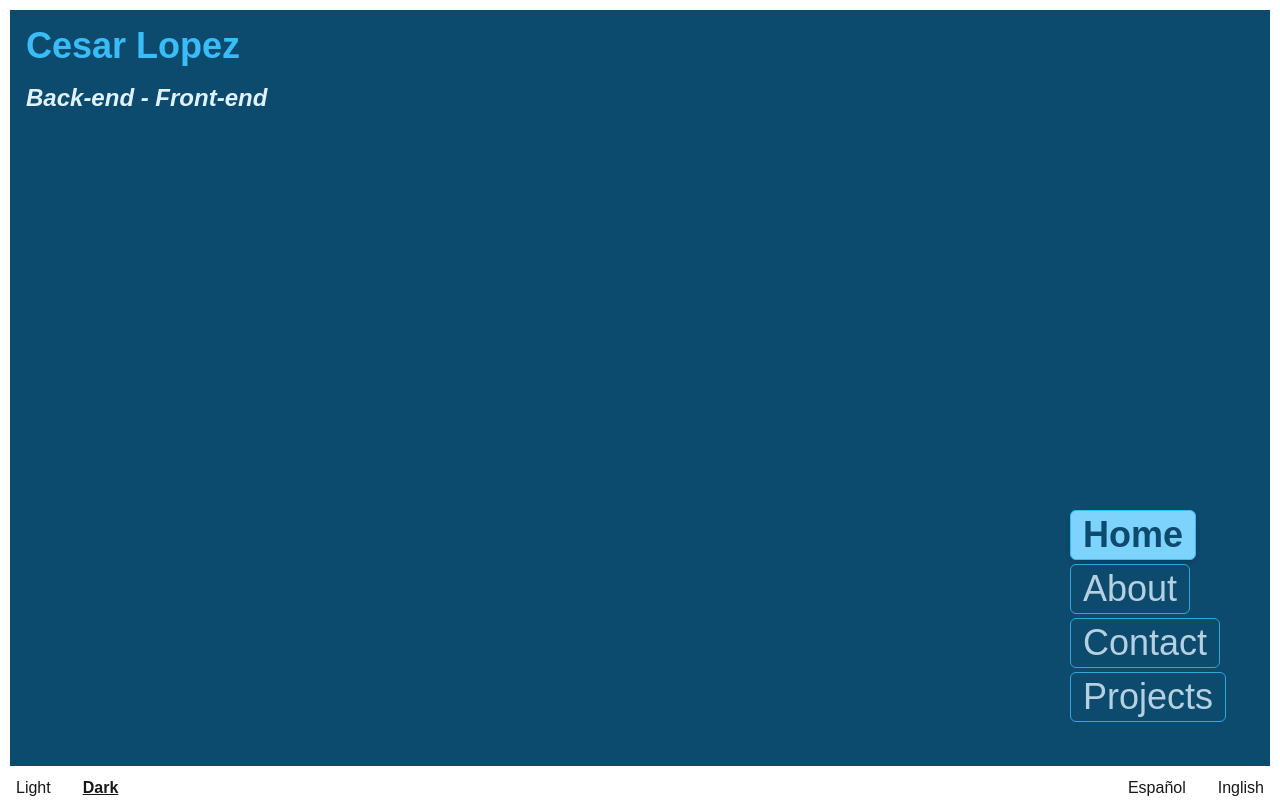
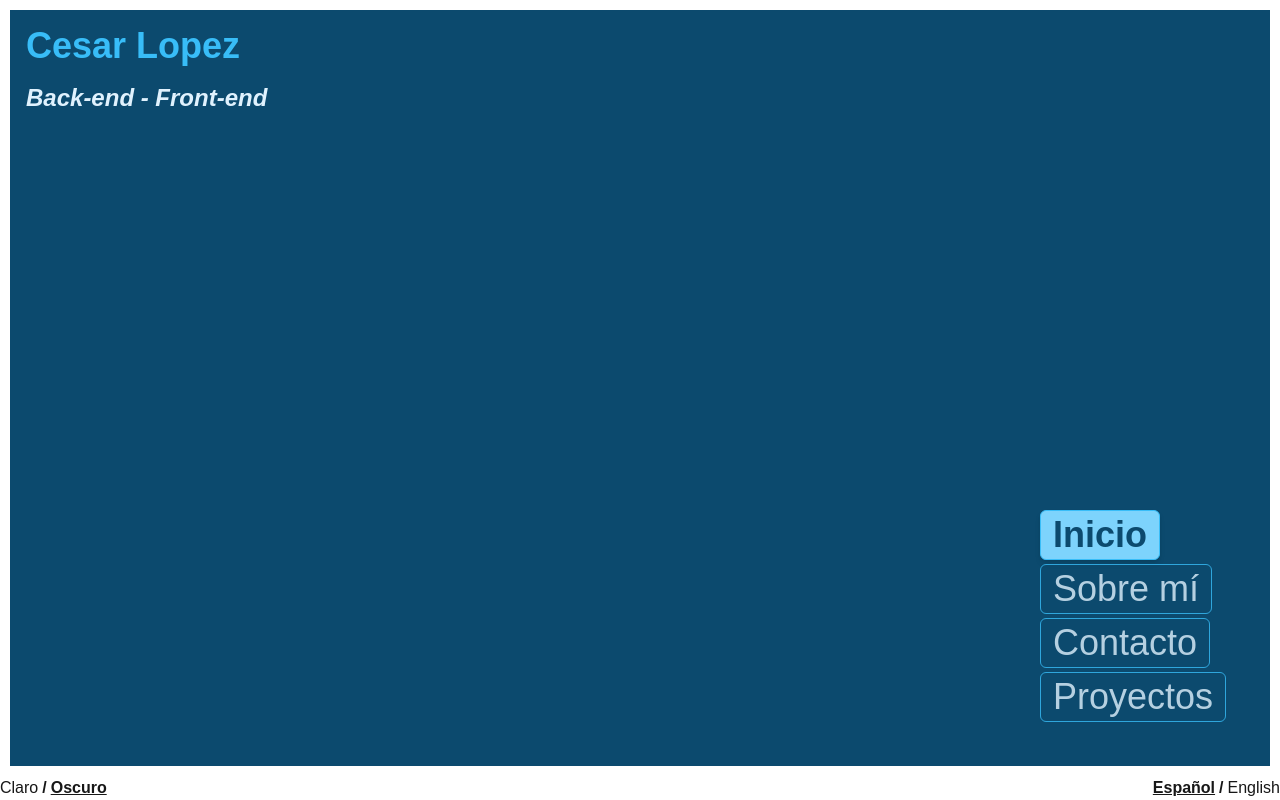
Before and after one commit to sibas1/Portfolio-cersar-lopez, a Next.js app in the folder my-portfolio/: page / in a window 1280 px wide. Built offline with nearby package versions, Linux system fonts and the light colour scheme.

Commit message:
add language buttons and translations

```diff
--- a/my-portfolio/src/app/page.tsx
+++ b/my-portfolio/src/app/page.tsx
@@ -3,28 +3,28 @@ import { palettes } from "@/styles/palettes";
 import React, { useState } from "react";
 import Navbar from "../components/Navbar/Navbar";
 import Section from "../components/Sections/Sections";
+import { LanguageProvider, useLanguage } from "@/context/LanguageContext";
 type SectionId = "home" | "about" | "projects" | "contact";
 
-const Page = () => {
+function PageContent() {
   const [mode, setMode] = useState<"dark" | "light">("dark");
   const [activeSection, setActiveSection] = useState<SectionId>("home");
+  const { language, setLanguage, t } = useLanguage();
 
   const currentPalette = palettes[mode][activeSection];
-
-  // Ya no necesitamos scroll automático porque las secciones se muestran/ocultan
 
   const handleLinkClick = (id: SectionId) => {
     setActiveSection(id);
   };
 
   return (
-    <div className="flex flex-col w-full min-h-screen max-h-screen">
+    <div className="flex flex-col w-full h-screen overflow-hidden">
       <div
         style={{
           backgroundColor: currentPalette.bg,
           color: currentPalette.text,
         }}
-        className="flex flex-col m-2 border-2 border-white min-h-[95vh] max-h-[95vh] transition-colors duration-1000 ease-in-out"
+        className="flex flex-col flex-1 m-2 border-2 border-white overflow-hidden transition-colors duration-1000 ease-in-out"
       >
         <div className="flex flex-col p-4 w-full">
           <h1
@@ -34,7 +34,7 @@ const Page = () => {
             Cesar Lopez
           </h1>
           <span className="items-start font-bold text-2xl italic">
-            Back-end - Front-end
+            {t.hero.subtitle}
           </span>
         </div>
         <div className="flex-1 transition-colors duration-1000 ease-in-out">
@@ -47,22 +47,22 @@ const Page = () => {
           />
           <Section
             id="about"
-            title="About Section"
-            content="This is the about section content."
+            title={t.sections.about.title}
+            content={t.sections.about.content}
             isVisible={activeSection === "about"}
             colors={palettes[mode].about}
           />
           <Section
             id="contact"
-            title="Contact Section"
-            content="This is the contact section content."
+            title={t.sections.contact.title}
+            content={t.sections.contact.content}
             isVisible={activeSection === "contact"}
             colors={palettes[mode].contact}
           />
           <Section
             id="projects"
-            title="Projects Section"
-            content="This is the projects section content."
+            title={t.sections.projects.title}
+            content={t.sections.projects.content}
             isVisible={activeSection === "projects"}
             colors={palettes[mode].projects}
           />
@@ -76,34 +76,49 @@ const Page = () => {
         </div>
       </div>
       <div className="flex flex-row justify-between items-center">
-        <div>
+        <div className="flex gap-1 items-baseline">
           <button
             type="button"
-            className={`mx-4 ${mode === "light" ? "font-bold underline" : ""}`}
+            className={`${mode === "light" ? "font-bold underline" : ""}`}
             onClick={() => setMode("light")}
           >
-            Light
+            {t.ui.light}
           </button>
-
+          <span className="font-bold">/</span>
           <button
             type="button"
-            className={`mx-4 ${mode === "dark" ? "font-bold underline" : ""}`}
+            className={`${mode === "dark" ? "font-bold underline" : ""}`}
             onClick={() => setMode("dark")}
           >
-            Dark
+            {t.ui.dark}
           </button>
         </div>
-        <div>
-          <button type="button" className="mx-4">
+        <div className="flex gap-1 items-baseline">
+          <button
+            type="button"
+            className={`${language === "es" ? "font-bold underline" : ""}`}
+            onClick={() => setLanguage("es")}
+          >
             Español
           </button>
-          <button type="button" className="mx-4">
-            Inglish
+          <span className="font-bold">/</span>
+          <button
+            type="button"
+            className={`${language === "en" ? "font-bold underline" : ""}`}
+            onClick={() => setLanguage("en")}
+          >
+            English
           </button>
         </div>
       </div>
     </div>
   );
-};
+}
 
-export default Page;
+export default function Page() {
+  return (
+    <LanguageProvider>
+      <PageContent />
+    </LanguageProvider>
+  );
+}
--- a/my-portfolio/src/components/Navbar/Navbar.tsx
+++ b/my-portfolio/src/components/Navbar/Navbar.tsx
@@ -1,29 +1,22 @@
 "use client";
-
 import React from "react";
+import { useLanguage } from "@/context/LanguageContext";
 type SectionId = "home" | "about" | "projects" | "contact";
 
 interface NavbarProps {
   onLinkClick: (id: SectionId) => void;
   activeSection: SectionId;
-  colors: {
-    bg: string;
-    text: string;
-    accent: string;
-    buttons: string;
-  };
+  colors: { bg: string; text: string; accent: string; buttons: string };
 }
 
-const Navbar: React.FC<NavbarProps> = ({
-  onLinkClick,
-  activeSection,
-  colors,
-}) => {
+const Navbar: React.FC<NavbarProps> = ({ onLinkClick, activeSection, colors }) => {
+  const { t } = useLanguage();
+
   const links: { id: SectionId; label: string }[] = [
-    { id: "home", label: "Home" },
-    { id: "about", label: "About" },
-    { id: "contact", label: "Contact" },
-    { id: "projects", label: "Projects" },
+    { id: "home", label: t.nav.home },
+    { id: "about", label: t.nav.about },
+    { id: "contact", label: t.nav.contact },
+    { id: "projects", label: t.nav.projects },
   ];
 
   return (
@@ -31,7 +24,6 @@ const Navbar: React.FC<NavbarProps> = ({
       <ul>
         {links.map((link) => {
           const isActive = activeSection === link.id;
-
           return (
             <li key={link.id} className="m-1">
               <button
--- /dev/null
+++ b/my-portfolio/src/context/LanguageContext.tsx
@@ -0,0 +1,27 @@
+"use client";
+import { createContext, useContext, useState, ReactNode } from "react";
+import { getTranslations, type Language, type Translations } from "@/data";
+
+interface LanguageContextType {
+  language: Language;
+  setLanguage: (lang: Language) => void;
+  t: Translations;
+}
+
+const LanguageContext = createContext<LanguageContextType | null>(null);
+
+export function LanguageProvider({ children }: { children: ReactNode }) {
+  const [language, setLanguage] = useState<Language>("es");
+
+  return (
+    <LanguageContext.Provider value={{ language, setLanguage, t: getTranslations(language) }}>
+      {children}
+    </LanguageContext.Provider>
+  );
+}
+
+export function useLanguage() {
+  const context = useContext(LanguageContext);
+  if (!context) throw new Error("useLanguage must be inside LanguageProvider");
+  return context;
+}
--- /dev/null
+++ b/my-portfolio/src/data/en.ts
@@ -0,0 +1,14 @@
+import type { Translations } from "./es";
+
+const en: Translations = {
+  nav: { home: "Home", about: "About", contact: "Contact", projects: "Projects" },
+  sections: {
+    about: { title: "About Me", content: "I am a backend and frontend developer passionate about creating solutions." },
+    contact: { title: "Contact", content: "Want to work with me? Get in touch." },
+    projects: { title: "Projects", content: "Here are my featured projects." },
+  },
+  hero: { subtitle: "Back-end - Front-end" },
+  ui: { light: "Light", dark: "Dark" },
+};
+
+export default en;
--- /dev/null
+++ b/my-portfolio/src/data/es.ts
@@ -0,0 +1,13 @@
+const es = {
+  nav: { home: "Inicio", about: "Sobre mí", contact: "Contacto", projects: "Proyectos" },
+  sections: {
+    about: { title: "Sobre Mí", content: "Soy desarrollador backend y frontend apasionado por crear soluciones." },
+    contact: { title: "Contacto", content: "¿Quieres trabajar conmigo? Contáctame." },
+    projects: { title: "Proyectos", content: "Aquí están mis proyectos destacados." },
+  },
+  hero: { subtitle: "Back-end - Front-end" },
+  ui: { light: "Claro", dark: "Oscuro" },
+};
+
+export default es;
+export type Translations = typeof es;
--- /dev/null
+++ b/my-portfolio/src/data/index.ts
@@ -0,0 +1,13 @@
+import es from "./es";
+import en from "./en";
+
+const translations = { es, en } as const;
+
+export type Language = keyof typeof translations;
+export type Translations = (typeof translations)[Language];
+
+export function getTranslations(lang: Language): Translations {
+  return translations[lang];
+}
+
+export { es, en };
```
